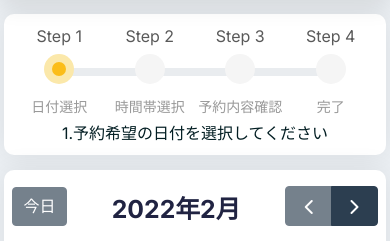
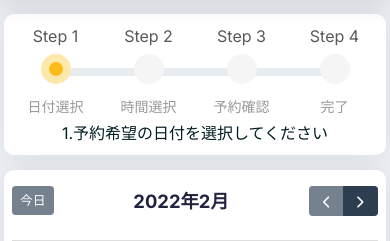
Before and after one commit to manabuyoshikawa0109/kunijima, a Laravel app: page /reservation/date in a window 390 px wide. Shown: the part 70-311 px from the top of the page. Run offline with Laravel 8, Linux system fonts and the light colour scheme; a user stored in the database is signed in; data comes from the database, SQL or seed files in the repository; some libraries are stand-ins or nearby versions; some web fonts are replaced.

Commit message:
予約画面 スマホ対応する為に文字サイズ・padding、文字の配置調整 テニスコートマップモーダルを開くボタンをカレンダーに再度追加

```diff
--- a/public/common/assets/css/custom.css
+++ b/public/common/assets/css/custom.css
@@ -80,7 +80,7 @@
 
 @media screen and (max-width: 767px) {
     .page-header {
-        padding: 10px !important;
+        padding: 10px 5px !important;
         margin-bottom: 15px !important;
     }
 }
--- a/public/common/assets/css/fullcalendar.css
+++ b/public/common/assets/css/fullcalendar.css
@@ -23,8 +23,22 @@
     タイトルの日付の文字サイズ
     */
     .fc .fc-toolbar-title {
-        font-size: 1.55em;
+        font-size: 1.15em;
     }
+    /*
+    カレンダー上のボタンと文字サイズの調整
+    */
+    .fc-button{
+        padding: 0.3em 0.55em !important;
+        font-size: 0.8rem !important;
+    }
+}
+
+/*
+タイトルの日付のpadding削除
+*/
+.fc .fc-toolbar-title {
+    padding: 0 !important;
 }
 
 /*
@@ -40,3 +54,10 @@
 .fc-datagrid-cell-cushion{
     text-align: center;
 }
+
+/*
+ヘッダー部の時間を左右中央に表示
+*/
+.fc-timeline-slot-frame{
+    justify-content: center !important;
+}
--- a/resources/views/user/pages/auth/reservation/common/steps.blade.php
+++ b/resources/views/user/pages/auth/reservation/common/steps.blade.php
@@ -18,14 +18,14 @@
             <div class="progress">
                 <div class="progress-bar"></div>
             </div> <a class="bs-wizard-dot"></a>
-            <div class="bs-wizard-info text-center">時間帯選択</div>
+            <div class="bs-wizard-info text-center">時間選択</div>
         </div>
         <div class="col-3 bs-wizard-step @if($page->isConfirming()) active @elseif($page->isCompleted()) complete @else disabled @endif">
             <div class="text-center bs-wizard-stepnum">Step 3</div>
             <div class="progress">
                 <div class="progress-bar"></div>
             </div> <a class="bs-wizard-dot"></a>
-            <div class="bs-wizard-info text-center">予約内容確認</div>
+            <div class="bs-wizard-info text-center">予約確認</div>
         </div>
         <div class="col-3 bs-wizard-step @if($page->isCompleted()) active @else disabled @endif">
             <div class="text-center bs-wizard-stepnum">Step 4</div>
--- a/resources/views/user/pages/auth/reservation/select_time.blade.php
+++ b/resources/views/user/pages/auth/reservation/select_time.blade.php
@@ -59,7 +59,7 @@
 		refetchResourcesOnNavigate: false, // ※resourcesやeventsをAPIで取得する際に、表示されているカレンダーの開始日と終了日をパラメータで送る
 		customButtons: {
 			courtMapModalShowButton: {
-				text: '施設詳細',
+				text: '施設',
 				click: function() {
 					$('#courtMapModal').modal('show');
 				}
@@ -72,7 +72,7 @@
 			// }
 		},
 		headerToolbar: {
-			start: 'today', // カンマ区切り・・・ボタン隣接、スペース区切り・・・ボタン間にスペース
+			start: 'today,courtMapModalShowButton', // カンマ区切り・・・ボタン隣接、スペース区切り・・・ボタン間にスペース
 			center: 'title',
 			end: 'prev,next'
 		},
```
